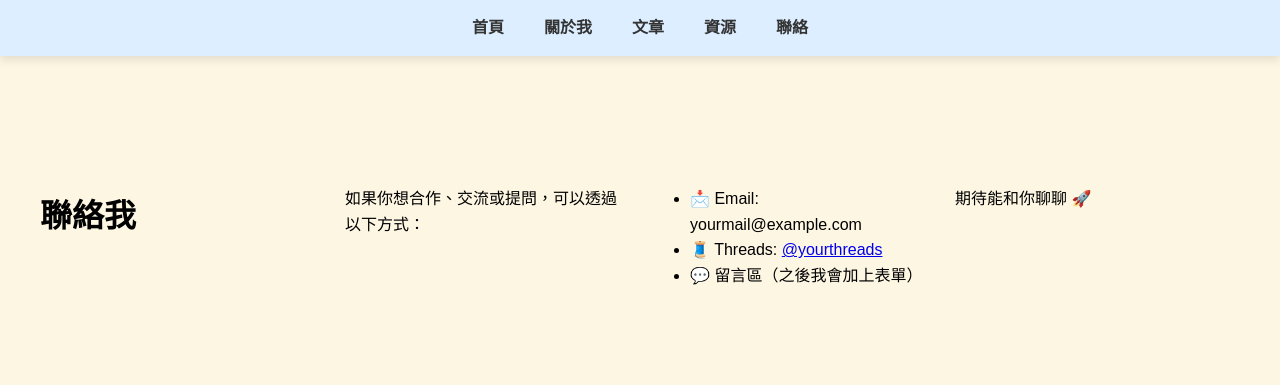
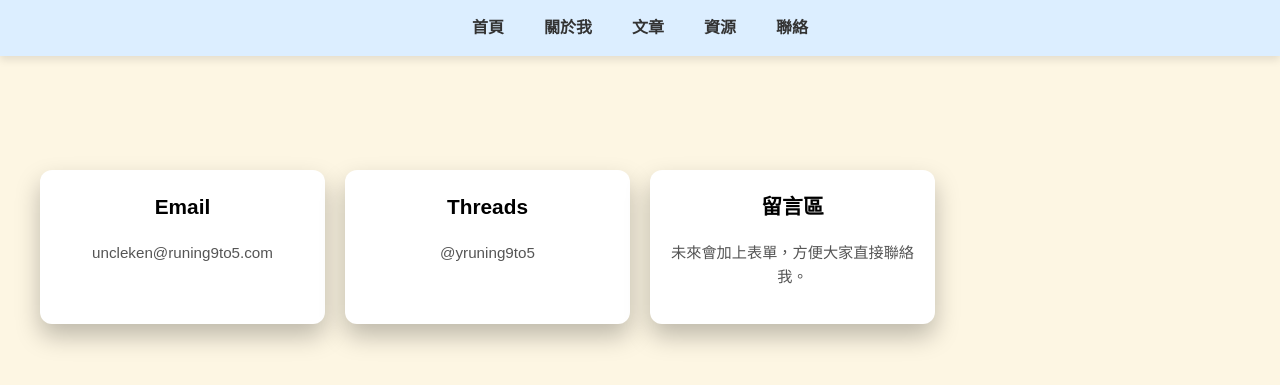
Before and after one commit to KenHAI666/Runing9TO5, a Jekyll site: the page built from contact.md, in a window 1280 px wide. Shown: the top 385 px of the page. Built offline with Jekyll 4.4.1, drawn with Linux system fonts in a browser that asks for light colours.

Commit message:
Update contact.md

```diff
--- a/contact.md
+++ b/contact.md
@@ -3,12 +3,17 @@ layout: default
 title: 聯絡
 ---
 
-# 聯絡我
+<div class="card">
+  <h2>Email</h2>
+  <p>uncleken@runing9to5.com</p>
+</div>
 
-如果你想合作、交流或提問，可以透過以下方式：
+<div class="card">
+  <h2>Threads</h2>
+  <p>@yruning9to5</p>
+</div>
 
-- 📩 Email: yourmail@example.com
-- 🧵 Threads: [@yourthreads](#)
-- 💬 留言區（之後我會加上表單）
-
-期待能和你聊聊 🚀
+<div class="card">
+  <h2>留言區</h2>
+  <p>未來會加上表單，方便大家直接聯絡我。</p>
+</div>
```
